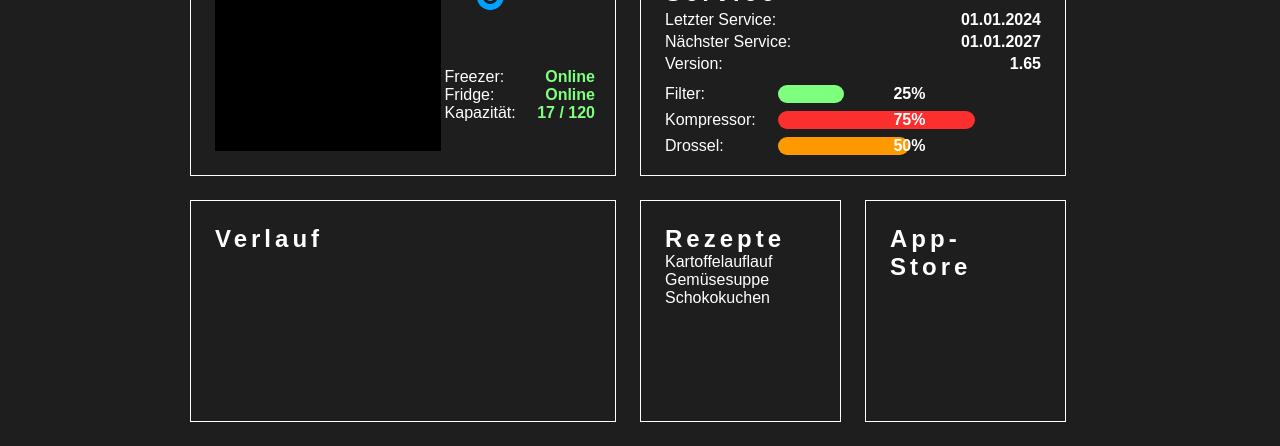
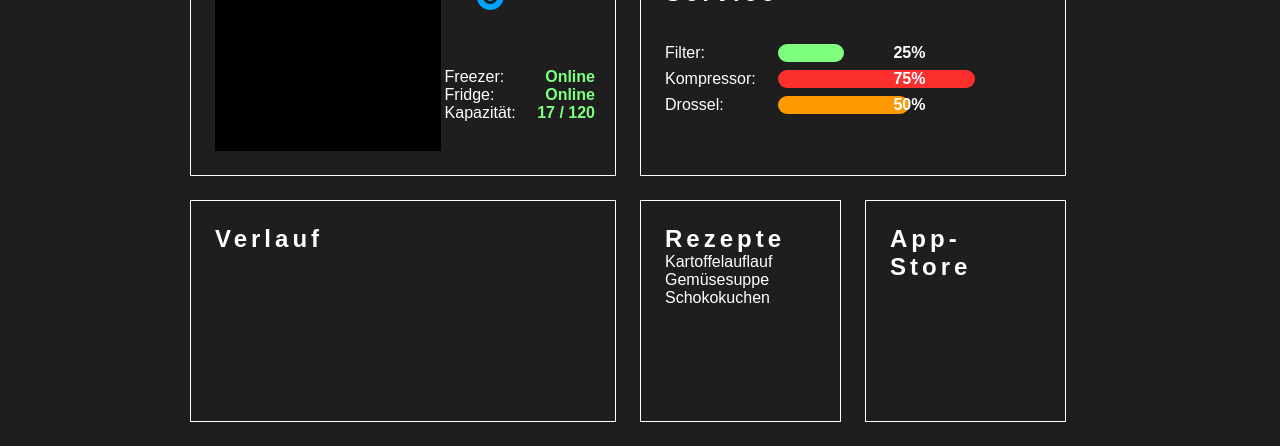
Before and after one commit to PWagner86/smart_fridge, a website built with Vite: page index.html in a window 1280 px wide. Shown: the part 354-800 px from the top of the page. Built offline with nearby package versions, Linux system fonts and the light colour scheme; no server answers; files whose address does not match are found by name.

Commit message:
removed service list from container due to limited space

```diff
--- a/index.html
+++ b/index.html
@@ -152,11 +152,11 @@
       <!-- Service ----------------------------------------------------------->
       <div class="service-container main-frame">
           <h2 class="service-title">Service</h2>
-          <ul class="service-status-list">
+          <!-- <ul class="service-status-list">
               <li class="service-status-list-item">Letzter Service: <span>01.01.2024</span></li>
               <li class="service-status-list-item">Nächster Service: <span>01.01.2027</span></li>
               <li class="service-status-list-item">Version: <span>1.65</span></li>
-          </ul>
+          </ul> -->
           <ul class="service-components-list">
               <li class="service-components-list-item">
                   <span class="component-name">Filter:</span>
```
